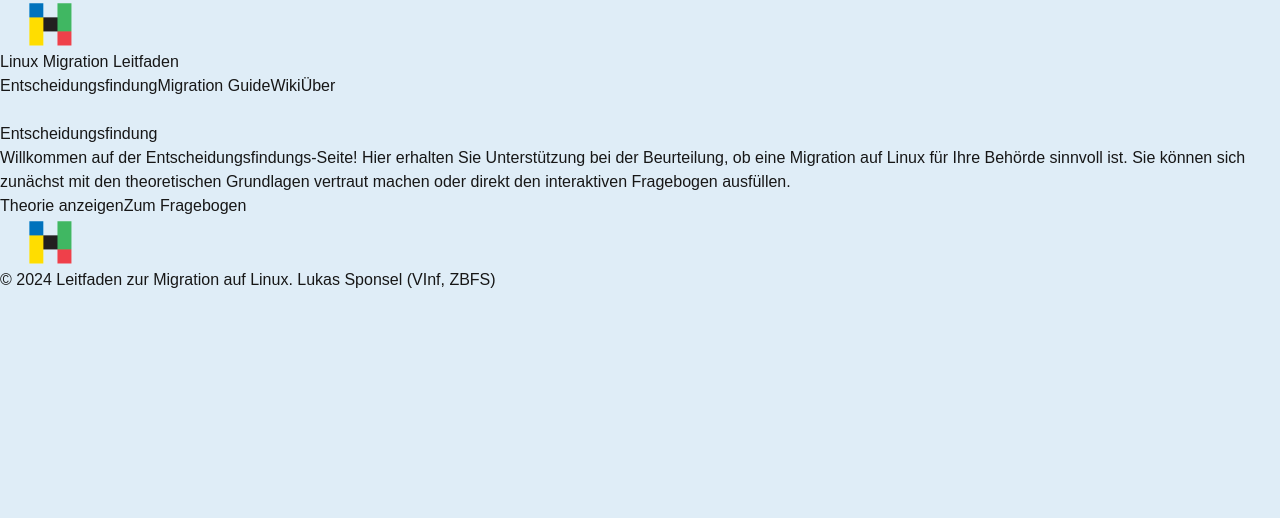
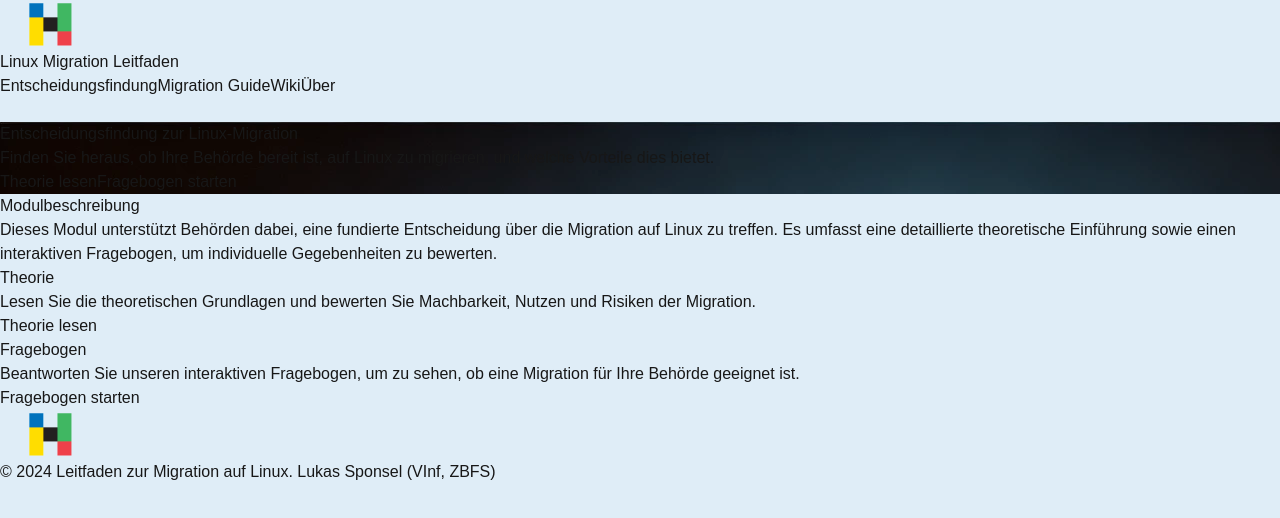
Before and after one commit to DrFisch/LeitfadenWebsite, a Next.js app: page /decision-making in a window 1280 px wide. Shown: the top 518 px of the page. Built offline with nearby package versions, Linux system fonts and the light colour scheme.

Commit message:
neue entscheidungs page + modularer

```diff
--- a/src/app/decision-making/page.tsx
+++ b/src/app/decision-making/page.tsx
@@ -1,29 +1,47 @@
+'use client';
+
+import ModuleDescription from '@/components/decision-making/Features';
+import Hero from '@/components/Hero';
 import Link from 'next/link';
 
-export default function DecisionMaking() {
+export default function DecisionMakingPage() {
   return (
-    <main className=" text-gray-900 min-h-[81vh] py-12">
-      <section className="container mx-auto text-center">
-        <h1 className="text-4xl font-bold mb-6">Entscheidungsfindung</h1>
-        <p className="text-lg mb-8">
-          Willkommen auf der Entscheidungsfindungs-Seite! Hier erhalten Sie Unterstützung bei der Beurteilung, ob eine Migration auf Linux für Ihre Behörde sinnvoll ist.
-          Sie können sich zunächst mit den theoretischen Grundlagen vertraut machen oder direkt den interaktiven Fragebogen ausfüllen.
-        </p>
-        <div className="space-x-6">
-          {/* Button zur Theorie */}
-          <Link href="/decision-making/theory">
-            <button className="bg-blue-500 text-white px-6 py-3 rounded-md shadow-md hover:bg-blue-600 transition">
-              Theorie anzeigen
-            </button>
-          </Link>
-          {/* Button zum Fragebogen */}
-          <Link href="/decision-making/quiz">
-            <button className="bg-green-500 text-white px-6 py-3 rounded-md shadow-md hover:bg-green-600 transition">
-              Zum Fragebogen
-            </button>
-          </Link>
-        </div>
-      </section>
-    </main>
+    <>
+      {/* Hero Section */}
+      <Hero
+        title="Entscheidungsfindung zur Linux-Migration"
+        description="Finden Sie heraus, ob Ihre Behörde bereit ist, auf Linux zu migrieren, und welche Vorteile dies bietet."
+        backgroundImage="/decision-making-bg.png"
+        buttons={[
+          { text: 'Theorie lesen', href: '/decision-making/theory', style: 'bg-green-500 hover:bg-green-600' },
+          { text: 'Fragebogen starten', href: '/decision-making/quiz', style: 'bg-indigo-500 hover:bg-indigo-600' },
+        ]}
+        overlayOpacity={1}
+        boxOpacity={0}
+      />
+
+<ModuleDescription
+        title="Modulbeschreibung"
+        description="Dieses Modul unterstützt Behörden dabei, eine fundierte Entscheidung über die Migration auf Linux zu treffen. Es umfasst eine detaillierte theoretische Einführung sowie einen interaktiven Fragebogen, um individuelle Gegebenheiten zu bewerten."
+        modules={[
+          {
+            title: 'Theorie',
+            description:
+              'Lesen Sie die theoretischen Grundlagen und bewerten Sie Machbarkeit, Nutzen und Risiken der Migration.',
+            href: '/decision-making/theory',
+            buttonLabel: 'Theorie lesen',
+            buttonStyle: 'bg-green-500 hover:bg-blue-600',
+          },
+          {
+            title: 'Fragebogen',
+            description:
+              'Beantworten Sie unseren interaktiven Fragebogen, um zu sehen, ob eine Migration für Ihre Behörde geeignet ist.',
+            href: '/decision-making/quiz',
+            buttonLabel: 'Fragebogen starten',
+            buttonStyle: 'bg-blue-500 hover:bg-green-600',
+          },
+        ]}
+      />
+    </>
   );
 }
--- a/src/components/Hero.tsx
+++ b/src/components/Hero.tsx
@@ -1,35 +1,57 @@
 import Link from 'next/link';
 
-export default function Hero() {
+interface HeroProps {
+  title: string;
+  description: string;
+  backgroundImage: string;
+  buttons: { text: string; href: string; style: string }[];
+  overlayOpacity?: number; // Opazität für das Blurry Overlay
+  boxOpacity?: number; // Opazität für die Blurry Box
+}
+
+export default function Hero({
+  title,
+  description,
+  backgroundImage,
+  buttons,
+  overlayOpacity = 1, // Standardwert für Overlay-Opazität
+  boxOpacity = 4, // Standardwert für Box-Opazität
+}: HeroProps) {
   return (
     <section
       className="relative bg-cover text-white py-20"
-      style={{ backgroundImage: "url('/wp2.jpg')" }}
+      style={{ backgroundImage: `url('${backgroundImage}')` }}
     >
-{/* Blurry Overlay */}
-<div className="absolute inset-0 z-10 backdrop-blur-sm bg-white/1"></div>
+      {/* Blurry Overlay */}
+      <div
+        className={`absolute inset-0 z-10 ${overlayOpacity > 0 ? 'backdrop-blur-sm' : ''}`}        style={
+          overlayOpacity > 0
+            ? { backgroundColor: `rgba(255, 255, 255, ${overlayOpacity / 1000})` }
+            : undefined
+        }
+      ></div>
 
       <div className="container mx-auto text-center relative">
         {/* Blurry Box */}
-        <div className="relative z-10 backdrop-blur-sm bg-white/4 rounded-lg p-8">
-          <h1 className="text-5xl font-bold mb-6 drop-shadow-lg">
-            Leitfaden zur Linux-Migration
-          </h1>
-          <p className="text-lg mb-8 drop-shadow-md">
-            Willkommen! Diese Website dient als Leitfaden für Behörden, um die Migration von Windows auf Linux effizient
-            und erfolgreich umzusetzen.
-          </p>
+        <div
+          className={`relative z-10 rounded-lg p-8 ${boxOpacity > 0 ? 'backdrop-blur-sm' : ''}`}          style={
+            boxOpacity > 0
+              ? { backgroundColor: `rgba(255, 255, 255, ${boxOpacity / 1000})` }
+              : undefined
+          }
+        >
+          <h1 className="text-5xl font-bold mb-6 drop-shadow-lg">{title}</h1>
+          <p className="text-lg mb-8 drop-shadow-md">{description}</p>
           <div className="space-x-4">
-            <Link href="/decision-making">
-              <button className="bg-blue-500  px-6 py-3 rounded-md shadow-lg hover:bg-blue-600 transition">
-                Entscheidungshilfe
-              </button>
-            </Link>
-            <Link href="/migration-guide">
-              <button className="bg-blue-700  px-6 py-3 rounded-md shadow-lg hover:bg-blue-900 transition">
-                Zum Leitfaden
-              </button>
-            </Link>
+            {buttons.map((button, index) => (
+              <Link key={index} href={button.href}>
+                <button
+                  className={`${button.style} px-6 py-3 rounded-md shadow-lg transition`}
+                >
+                  {button.text}
+                </button>
+              </Link>
+            ))}
           </div>
         </div>
       </div>
--- /dev/null
+++ b/src/components/decision-making/Features.tsx
@@ -0,0 +1,46 @@
+import Link from 'next/link';
+
+interface ModuleDescriptionProps {
+  title: string;
+  description: string;
+  modules: {
+    title: string;
+    description: string;
+    href: string;
+    buttonLabel: string;
+    buttonStyle: string;
+  }[];
+}
+
+export default function ModuleDescription({
+  title,
+  description,
+  modules,
+}: ModuleDescriptionProps) {
+  return (
+    <section className="container mx-auto py-12 px-6">
+      <h2 className="text-3xl font-bold text-center mb-6">{title}</h2>
+      <p className="text-lg text-gray-700 text-center mb-10">{description}</p>
+
+      {/* Links zu den Unterseiten */}
+      <div className="grid grid-cols-1 md:grid-cols-2 gap-8">
+        {modules.map((module, index) => (
+          <div
+            key={index}
+            className="bg-white p-6 rounded-lg shadow-lg text-center"
+          >
+            <h3 className="text-xl font-bold mb-4">{module.title}</h3>
+            <p className="text-gray-600 mb-6">{module.description}</p>
+            <Link href={module.href}>
+              <button
+                className={`${module.buttonStyle} text-white px-6 py-3 rounded-md shadow hover:bg-opacity-90`}
+              >
+                {module.buttonLabel}
+              </button>
+            </Link>
+          </div>
+        ))}
+      </div>
+    </section>
+  );
+}
```
Also changed, not shown: src/app/page.tsx (+10 -3 lines), public/decision-making-bg.png (added).
